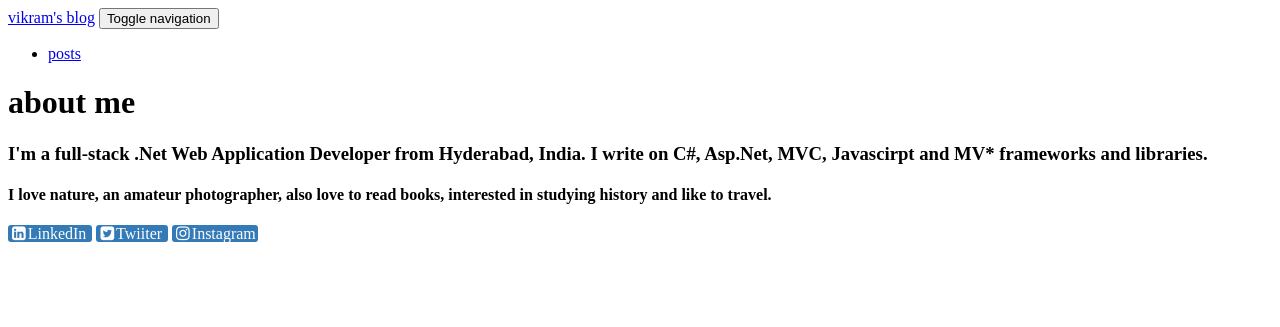
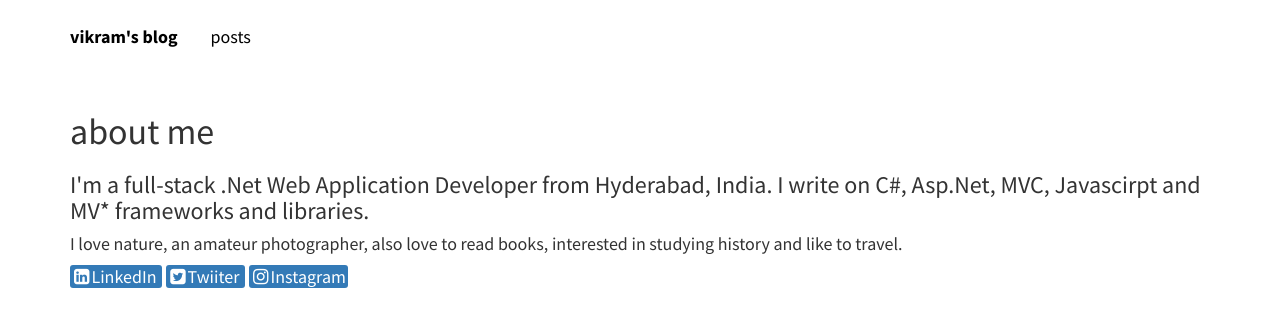
Before and after one commit to srirangamv/srirangamv.github.io, a Jekyll site: the page built from about.html, in a window 1280 px wide. Shown: the top 327 px of the page. Built offline with Jekyll 4.4.1, drawn with Linux system fonts in a browser that asks for light colours; nearby versions of some CDN libraries.

Commit message:
Implementing PWA

```diff
--- a/_layouts/default.html
+++ b/_layouts/default.html
@@ -17,7 +17,6 @@
 
     <link rel="manifest" href="/manifest.json">
 
-    <link rel="apple-touch-icon" href="/images/favicon.ico">
     <meta name="apple-mobile-web-app-capable" content="yes">
     <meta name="apple-mobile-web-app-status-bar-style" content="#2F3BA2">
     <meta name="apple-mobile-web-app-title" content="Vikram's Blog">
@@ -26,10 +25,10 @@
     <meta name="msapplication-TileImage" content="images/launcher192x192.png">
     <meta name="msapplication-TileColor" content="#2F3BA2">
 
-    <style src="https://maxcdn.bootstrapcdn.com/bootstrap/3.3.7/css/bootstrap.min.css"></style>
-    <style src="https://fonts.googleapis.com/css?family=Source+Sans+Pro:300,400,700"></style>
-    <style src="/css/syntax.css"></style>
-    <style src="/css/style.css"></style>
+    <link rel="stylesheet" type="text/css" href="https://maxcdn.bootstrapcdn.com/bootstrap/3.3.7/css/bootstrap.min.css">
+    <link rel="stylesheet" type="text/css" href="https://fonts.googleapis.com/css?family=Source+Sans+Pro:300,400,700">
+    <link rel="stylesheet" type="text/css" href="/css/style.css">
+    <link rel="stylesheet" type="text/css" href="/css/syntax.css">
 </head>
 <body>
     <div>
@@ -69,7 +68,7 @@
     <script>
         if ('serviceWorker' in navigator) {
             navigator.serviceWorker
-                    .register('./service-worker.js')
+                    .register('/service-worker.js')
                     .then(function() { console.log('Service Worker Registered'); });
         }
     </script>
```
Also changed, not shown: _posts/2018-05-13-enable_csharp7.1_features.md (+3 -3 lines), images/BlipkartArchitecture.webp (deleted), images/Enable71_Three.webp (deleted), images/Enable71_Two.webp (deleted).
